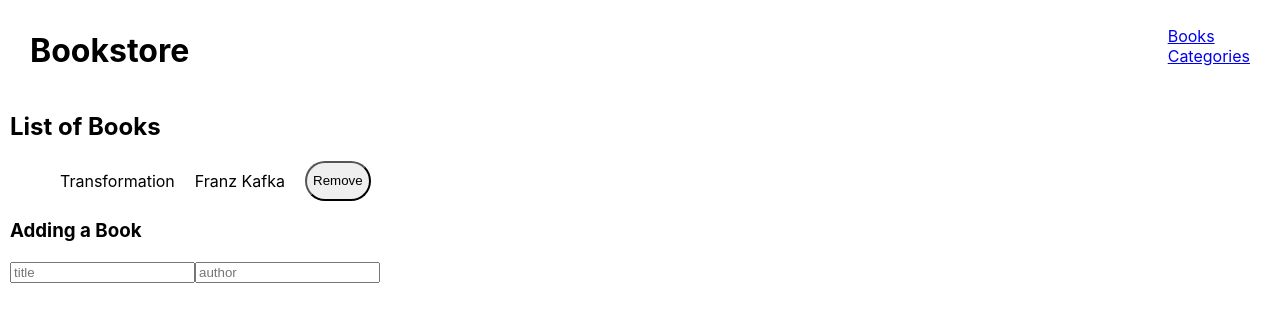
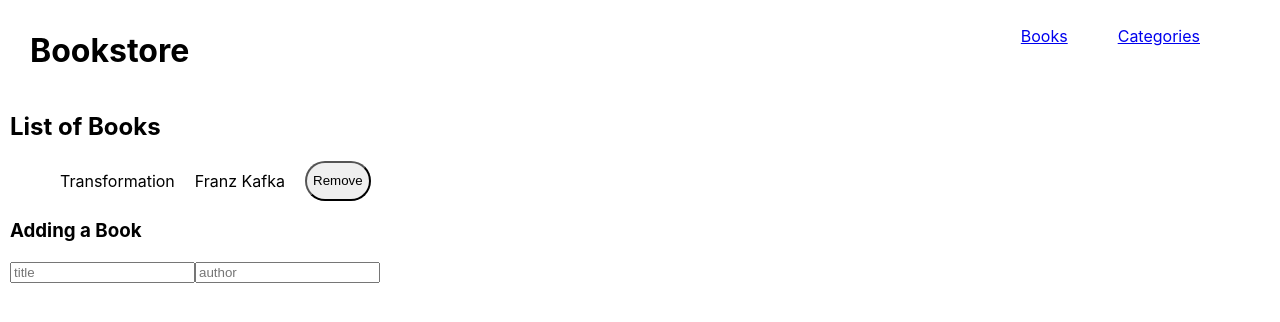
Before and after one commit to otmanTR/Bookstrore, a React (Create React App) app: page / in a window 1280 px wide. Shown: the top 322 px of the page. Built offline with nearby package versions, Linux system fonts and the light colour scheme.

Commit message:
fix style

```diff
--- a/src/App.css
+++ b/src/App.css
@@ -30,3 +30,12 @@ form {
   margin-left: 10px;
   border-radius: 10ch;
 }
+
+.navContainer {
+ display: flex;
+ flex-direction: row;
+}
+
+li {
+  margin-right: 50px;
+}
```
